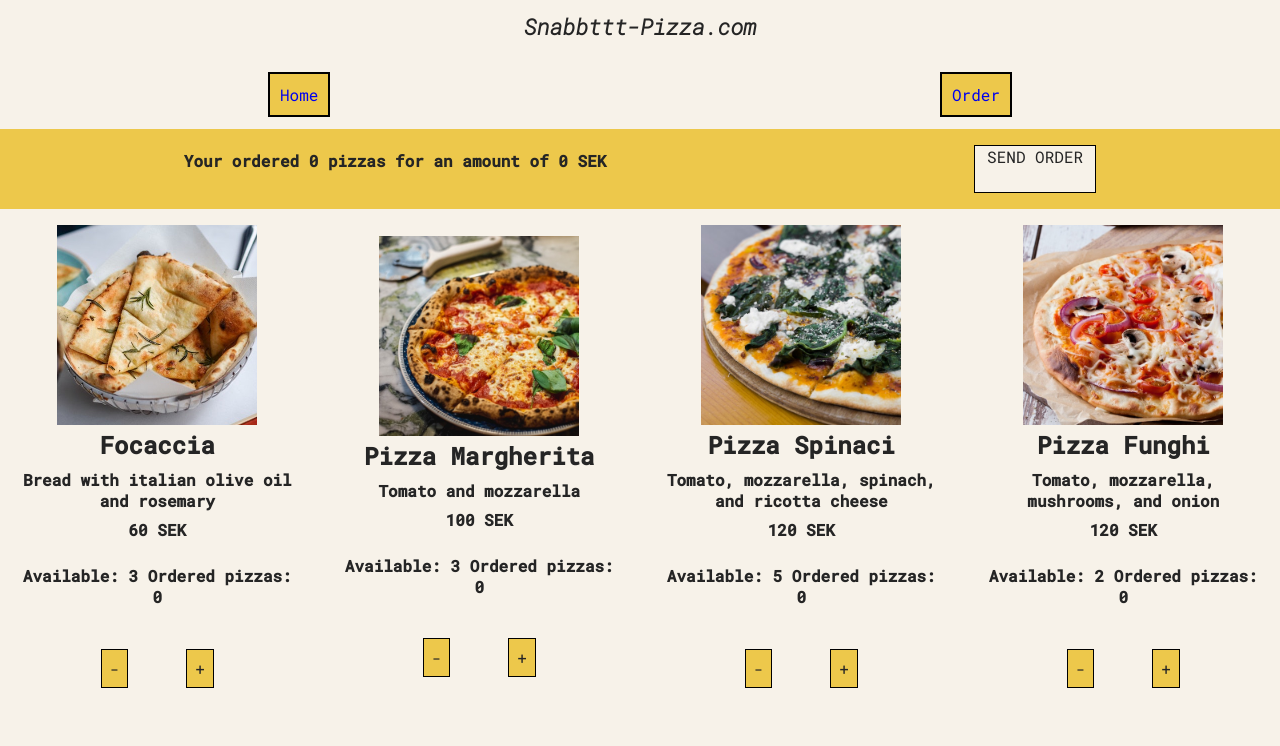
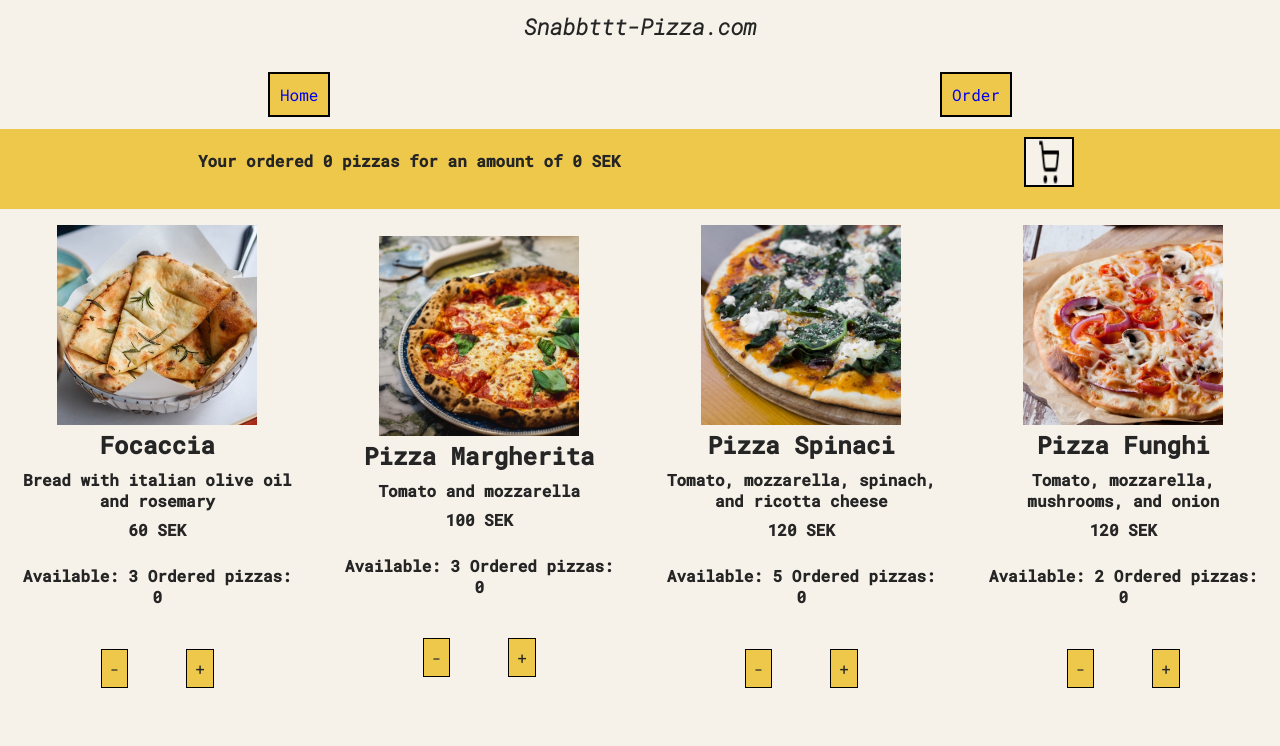
Before and after one commit to indiano881/snabbttt-pizza, a React (Vite) app: page /order in a window 1280 px wide. Shown: the top 746 px of the page. Built offline with nearby package versions, Linux system fonts and the light colour scheme.

Commit message:
start to work on modal

```diff
--- a/src/components/OrderBar/OrderBar.module.css
+++ b/src/components/OrderBar/OrderBar.module.css
@@ -14,9 +14,12 @@
     cursor: pointer;
     padding-left: 12px;
     padding-right: 12px;
-    border: 1px solid black;
+    border: 2px solid black;
+    margin: 8px;
+    align-items: center;
 }
 .button:hover {
-    background-color: #252525;
-    color: #f7f2e9;
+    background-color: rgb(147, 198, 147);
+    border: 2px solid #f7f2e9;
+
 }
--- a/src/components/OrderBar/index.jsx
+++ b/src/components/OrderBar/index.jsx
@@ -1,4 +1,5 @@
 import styles from './OrderBar.module.css'
+import {getImageURL} from "../../utils/functions"
 
 const OrderBar = ({totalPrice, totalPizzas}) => {
 
@@ -6,7 +7,8 @@ const OrderBar = ({totalPrice, totalPizzas}) => {
     return (
         <div className={styles.orderBar}>
             <h4>Your ordered {totalPizzas} pizzas for an amount of {totalPrice} SEK</h4>
-            <p className={styles.button} >SEND ORDER</p>
+
+            <img className={styles.button} src={getImageURL("shopping-cart.png")} alt="shopping cart" width="50px" height="50px"/>
         </div>
     )
 }
```
Also changed, not shown: src/assets/images/shopping-basket.png (added), src/assets/images/shopping-cart.png (added).
